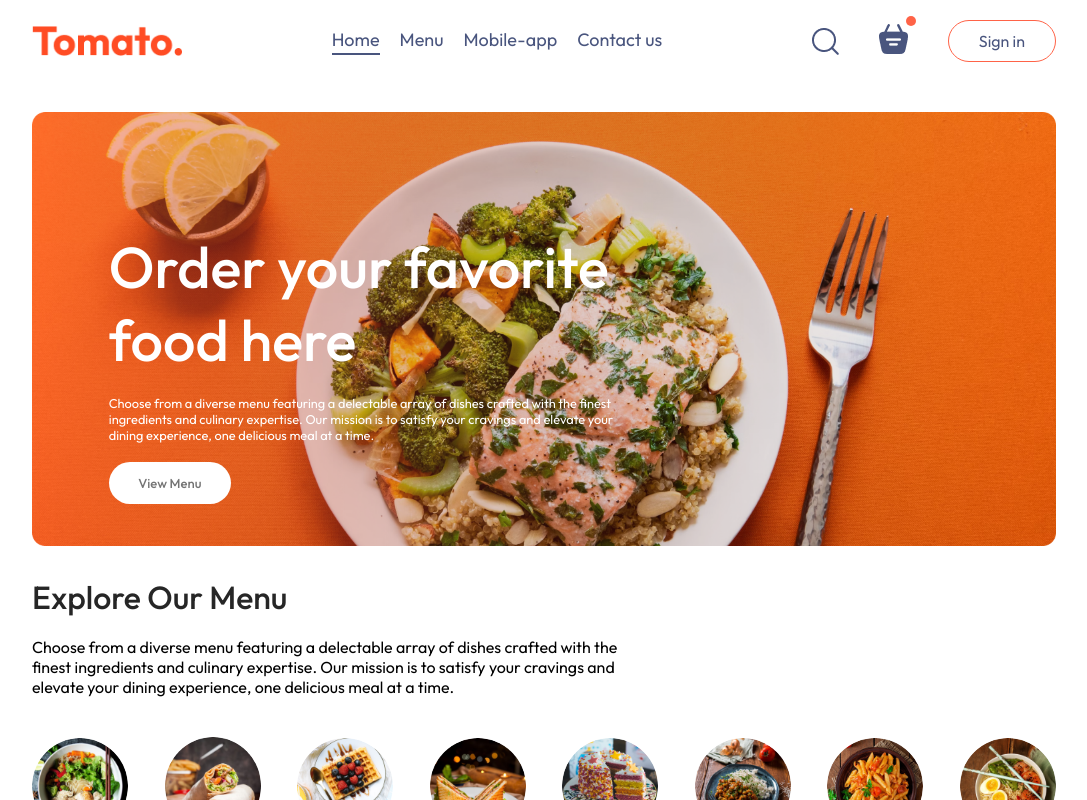
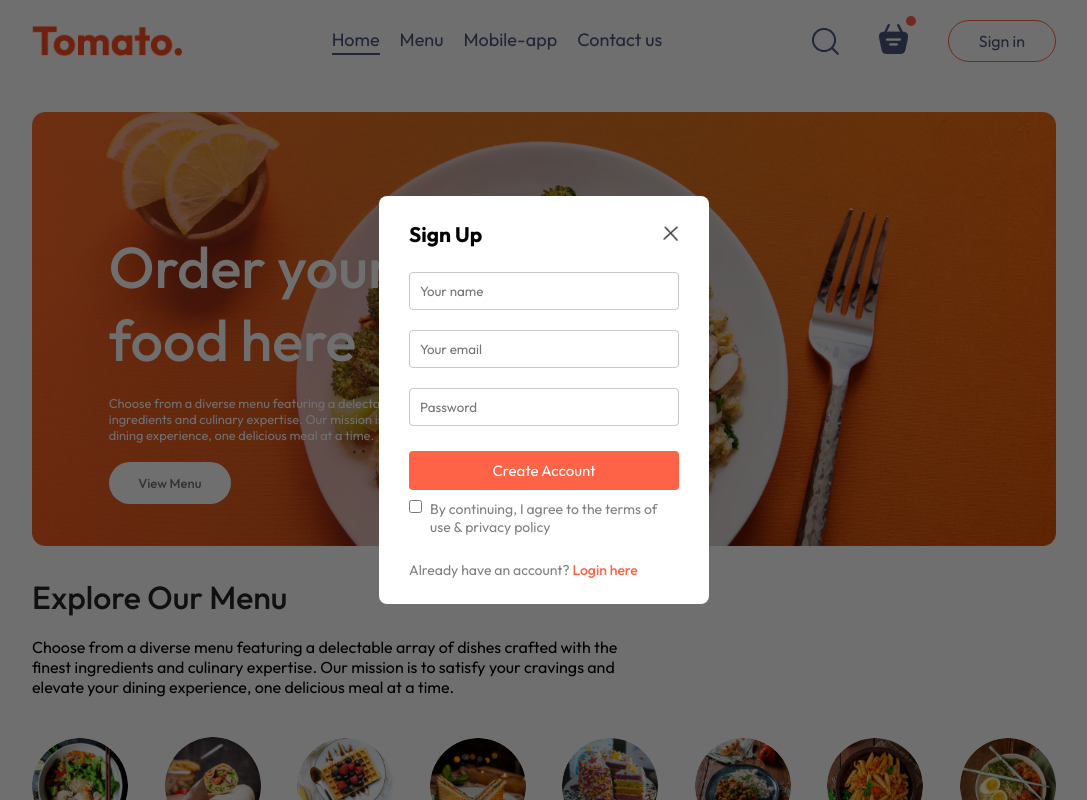
Before and after one commit to ErnelleAlba/Food-Delivery-App, a React (Vite) app in the folder food-delivery-app/: page / in a window 1280 px wide. Both pictures are taken after a click on the button "Sign in". Shown: the top 800 px of the page, without its empty margins (96-1183 px from the left). Built offline with nearby package versions, Linux system fonts and the light colour scheme.

Commit message:
:sparkles: Added "Login" & "Sign in" component

```diff
--- a/food-delivery-app/src/App.jsx
+++ b/food-delivery-app/src/App.jsx
@@ -1,24 +1,29 @@
-import { Route, Routes } from "react-router-dom"
-import Navbar from "./components/Navbar/Navbar"
-import Home from "./pages/Home/Home"
-import Cart from "./pages/Cart/Cart"
-import PlaceOrder from "./pages/PlaceOrder/PlaceOrder"
-import Footer from "./components/Footer/Footer"
+import { Route, Routes } from "react-router-dom";
+import Navbar from "./components/Navbar/Navbar";
+import Home from "./pages/Home/Home";
+import Cart from "./pages/Cart/Cart";
+import PlaceOrder from "./pages/PlaceOrder/PlaceOrder";
+import Footer from "./components/Footer/Footer";
+import { useState } from "react";
+import LoginPopup from "./components/LoginPopup/LoginPopup";
 
 function App() {
+  const [showLogin, setShowLogin] = useState(false);
+
   return (
     <>
+    {showLogin?<LoginPopup setShowLogin={setShowLogin} />:<></>}
       <div className="app">
-        <Navbar/>
+        <Navbar setShowLogin={setShowLogin} />
         <Routes>
-          <Route path='/' element={<Home/>} />
-          <Route path='/cart' element={<Cart/>} />
-          <Route path='/order' element={<PlaceOrder/>} />
+          <Route path="/" element={<Home />} />
+          <Route path="/cart" element={<Cart />} />
+          <Route path="/order" element={<PlaceOrder />} />
         </Routes>
       </div>
-      <Footer/>
+      <Footer />
     </>
-  )
+  );
 }
 
-export default App
+export default App;
--- /dev/null
+++ b/food-delivery-app/src/components/LoginPopup/LoginPopup.css
@@ -0,0 +1,71 @@
+.login-popup {
+    position: absolute;
+    z-index: 1;
+    width: 100%;
+    height: 100%;
+    background-color: #00000090;
+    display: grid;
+}
+
+.login-popup-container {
+    place-self: center;
+    width: max(23dvw, 330px);
+    color: #808080;
+    background-color: white;
+    display: flex;
+    flex-direction: column;
+    gap: 25px;
+    padding: 25px 30px;
+    border-radius: 8px;
+    font-size: 14px;
+    animation: fadeIn 0.5s;
+}
+
+.login-popup-title {
+    display: flex;
+    justify-content: space-between;
+    align-items: center;
+    color: black;
+}
+
+.login-popup-title img {
+    width: 16px;
+    cursor: pointer;
+}
+
+.login-popup-inputs {
+    display: flex;
+    flex-direction: column;
+    gap: 20px;
+}
+
+.login-popup-inputs input {
+    outline: none;
+    border: 1px solid #c9c9c9;
+    padding: 10px;
+    border-radius: 4px;
+
+}
+
+.login-popup-container button {
+    border: none;
+    padding: 10px;
+    border-radius: 4px;
+    color: white;
+    background-color: tomato;
+    font-size: 15px;
+    cursor: pointer;
+}
+
+.login-popup-condition {
+    display: flex;
+    align-items: start;
+    gap: 8px;
+    margin-top: -15px;
+}
+
+.login-popup p span {
+    color: tomato;
+    font-weight: 500;
+    cursor: pointer;
+}
--- /dev/null
+++ b/food-delivery-app/src/components/LoginPopup/LoginPopup.jsx
@@ -0,0 +1,35 @@
+import React, { useState } from 'react'
+import './LoginPopup.css'
+import { assets } from '../../assets/assets'
+
+function LoginPopup({setShowLogin}) {
+
+    const [currState,setCurrState] = useState("Sign Up")
+
+  return (
+    <div className="login-popup">
+        <form className="login-popup-container">
+            <div className="login-popup-title">
+                <h2>{currState}</h2>
+                <img onClick={()=>setShowLogin(false)} src={assets.cross_icon} alt="" />
+            </div>
+            <div className="login-popup-inputs">
+                {currState==="Login"?<></>:<input type="text" placeholder='Your name' required />}
+                <input type="email" placeholder='Your email' required />
+                <input type="password" placeholder='Password' required />
+            </div>
+            <button>{currState==="Sign Up"?"Create Account":"Login"}</button>
+            <div className="login-popup-condition">
+                <input type="checkbox" required />
+                <p>By continuing, I agree to the terms of use & privacy policy</p>
+            </div>
+            {currState==="Login"
+            ?<p>Create a new account? <span onClick={()=>setCurrState("Sign Up")} >Click here</span></p>
+            :<p>Already have an account? <span onClick={()=>setCurrState("Login")} >Login here</span></p>
+            }
+        </form>
+    </div>
+  )
+}
+
+export default LoginPopup
--- a/food-delivery-app/src/components/Navbar/Navbar.jsx
+++ b/food-delivery-app/src/components/Navbar/Navbar.jsx
@@ -3,7 +3,7 @@
 import { assets } from '../../assets/assets'
 import { Link } from 'react-router-dom';
 
-const Navbar = () => {
+const Navbar = ({setShowLogin}) => {
 
     const [menu,setMenu] = useState("home");
 
@@ -23,7 +23,7 @@
                 <img src={assets.basket_icon} alt="" />
                 <div className="dot"></div>
             </div>
-            <button>Sign in</button>
+            <button onClick={()=>setShowLogin(true)} >Sign in</button>
         </div>
       </div>
     </div>
```
